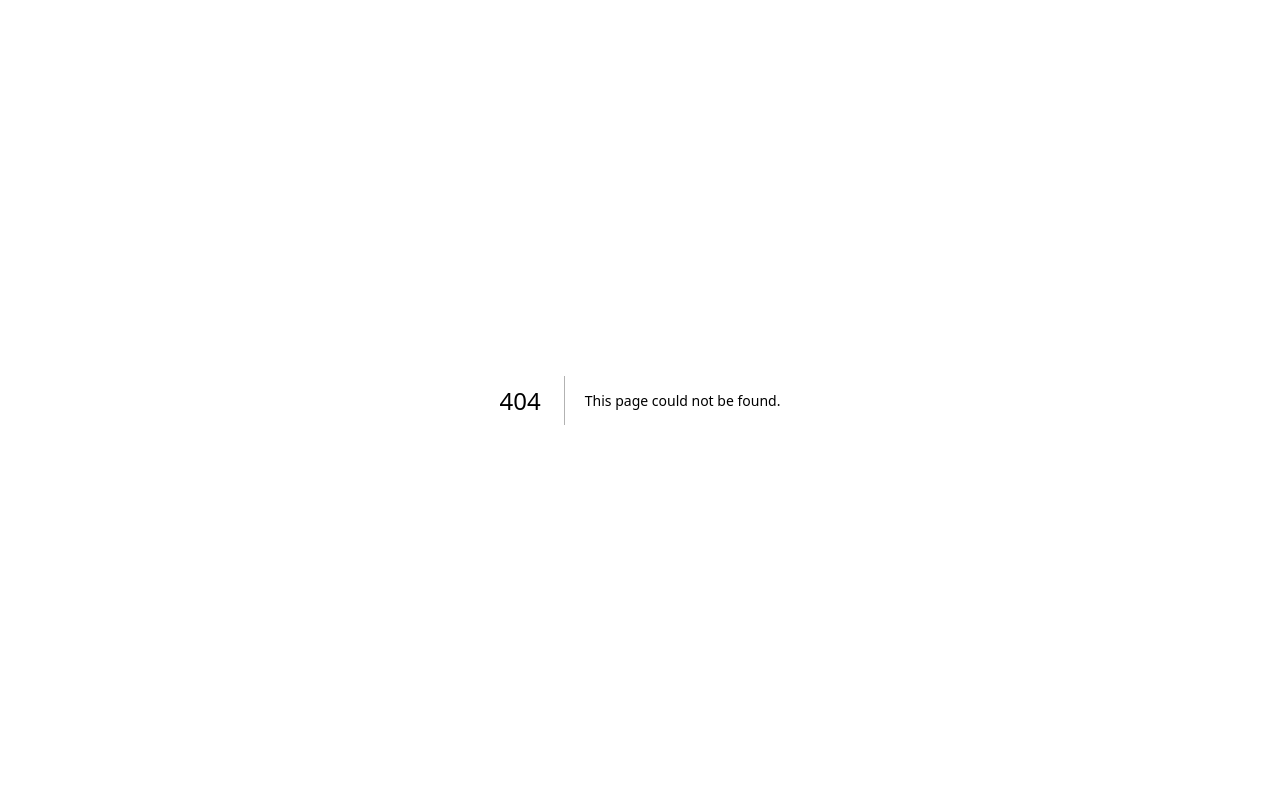
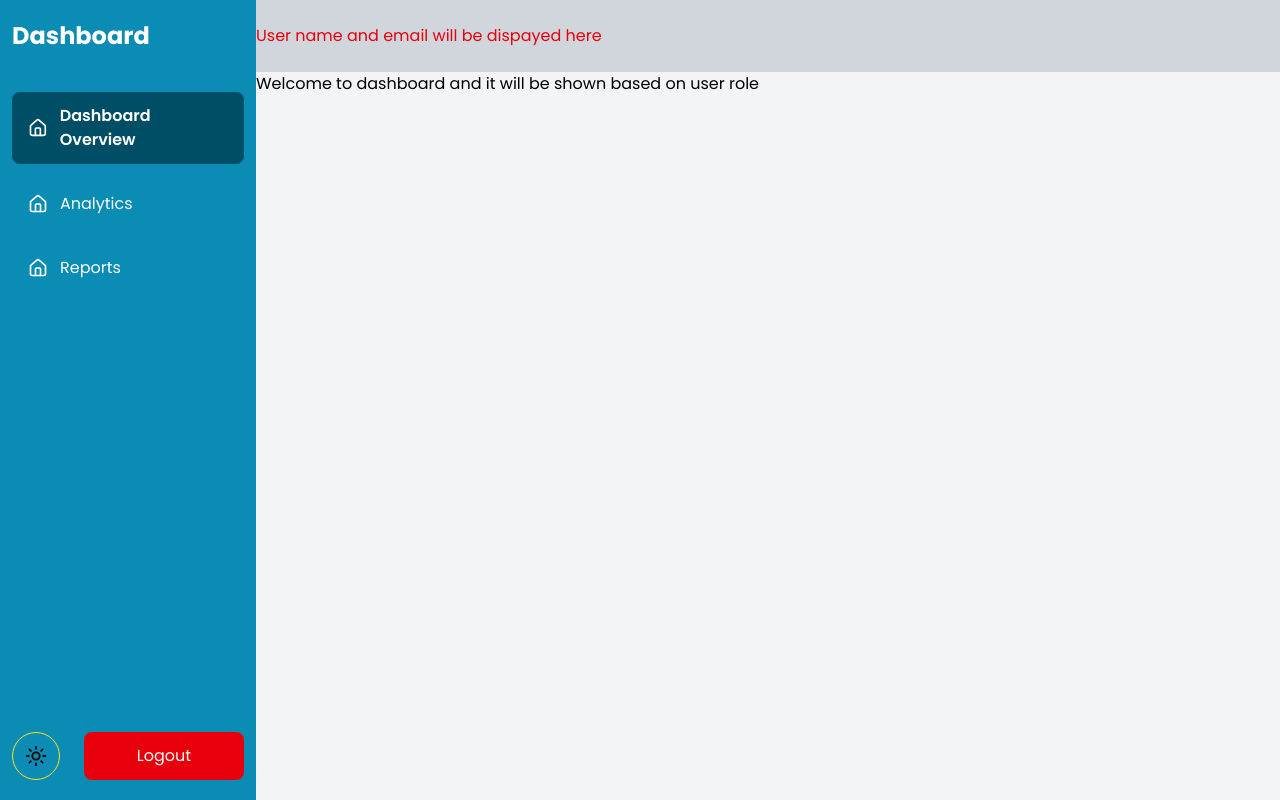
Before and after one commit to khalidhossain5000/biker-zone-next-js-project, a Next.js app: page /dashboard in a window 1280 px wide. Before the commit this address had no page. Built offline with nearby package versions, Linux system fonts and the light colour scheme.

Commit message:
dashboard layout addedd for large device with sidebar

```diff
--- a/app/(auth)/register/page.js
+++ b/app/(auth)/register/page.js
@@ -8,6 +8,7 @@ import { useTheme } from "next-themes";
 import Link from "next/link";
 import SocialLogin from "@/components/(Global)/SocialLogin/SocialLogin";
 import axios from "axios";
+import toast from "react-hot-toast";
 
 const Register = () => {
   const { theme } = useTheme();
@@ -16,9 +17,10 @@ const Register = () => {
     const name = e.target.name.value;
     const email = e.target.email.value;
     const password = e.target.password.value;
-    const res=await axios.post('api/auth/register',{name,email,password})
+    const res=await axios.post('api/auth/register',{name,email,password,role:'user'})
     alert("success register",)
     console.log('this is res',res);
+    toast.success("user registered successfully")
 
   };
   return (
--- a/app/api/auth/register/route.js
+++ b/app/api/auth/register/route.js
@@ -1,11 +1,10 @@
-
 import { getUsersCollection } from "@/lib/dbcollections";
 import { hash } from "bcryptjs";
 
 export async function POST(req) {
   // Extract data from the request body
-  const { name, email, password } = await req.json();
-console.log(name,email,password,req.json ,'this is req hjsib fuke');
+  const { name, email, password, role } = await req.json();
+  console.log(req.json, "this is req hjsib fuke");
   // Connect to the MongoDB 'users' collection
   const usersCollection = await getUsersCollection();
 
@@ -19,14 +18,14 @@ console.log(name,email,password,req.json ,'this is req hjsib fuke');
   const hashedPassword = await hash(password, 10);
 
   //  Insert the new user into the database
-  console.log(name,email,password,'frm route register js file here ')
+
   await usersCollection.insertOne({
     name,
     email,
     password: hashedPassword,
+    role,
     provider: "credentials",
   });
-
 
   //  Return a success message
   return Response.json({ message: "User created successfully" });
--- /dev/null
+++ b/app/dashboard/layout.js
@@ -0,0 +1,27 @@
+
+import DashboardSidebar from "@/components/Dashboard/layout/DashboardSidebar";
+import React from "react";
+
+
+export const metadata = {
+  title: "Dashboard",
+  description: "This is the dashboard layout",
+};
+
+export default function DashboardLayout({ children }) {
+  return (
+    <div className="min-h-screen flex">
+      {/* Sidebar */}
+      <aside className="">
+       <DashboardSidebar/>
+
+      </aside>
+
+      {/* Main Content */}
+      <main className="flex-1 bg-gray-100">
+        <h2 className="text-red-600 bg-gray-300 py-6">User name and email will be dispayed here</h2>
+        {children}
+      </main>
+    </div>
+  );
+}
--- /dev/null
+++ b/app/dashboard/page.js
@@ -0,0 +1,11 @@
+import React from 'react';
+
+const DashboardHomePage = () => {
+    return (
+        <div>
+            <h2>Welcome to dashboard and it will be shown based on user role</h2>
+        </div>
+    );
+};
+
+export default DashboardHomePage;
--- /dev/null
+++ b/components/Dashboard/layout/DashboardSidebar.jsx
@@ -0,0 +1,68 @@
+"use client";
+import { House } from "lucide-react";
+import React from "react";
+import Link from "next/link";
+import { usePathname } from "next/navigation";
+import { ModeToggle } from "@/components/(Global)/Theme/ThemeToggle";
+import { signOut } from "next-auth/react";
+
+const DashboardSidebar = () => {
+  const pathname = usePathname();
+
+  const sidebarRoutes = [
+    {
+      name: "Dashboard Overview",
+      path: "/dashboard",
+      icon: <House className="w-5 h-5" />,
+    },
+    {
+      name: "Analytics",
+      path: "/dashboard/analytics",
+      icon: <House className="w-5 h-5" />,
+    },
+    {
+      name: "Reports",
+      path: "/dashboard/reports",
+      icon: <House className="w-5 h-5" />,
+    },
+  ];
+
+  return (
+    <aside className="hidden lg:flex lg:flex-col lg:w-64 lg:h-screen bg-[#0a8cb4] dark:bg-[#004e66] text-white justify-between px-3 py-5">
+      {/* Top Routes */}
+      <div className=" flex flex-col gap-4">
+        <h2 className="text-2xl font-bold mb-6">Dashboard</h2>
+        {sidebarRoutes.map((route, idx) => {
+          const isActive = pathname === route.path;
+          return (
+            <Link
+              key={idx}
+              href={route.path}
+              className={`flex items-center gap-3 px-4 py-3 rounded-lg transition-colors ${
+                isActive
+                  ? "bg-[#004e66] dark:bg-[#0a8cb4] text-white font-semibold"
+                  : "hover:bg-gray-800"
+              }`}
+            >
+              {route.icon}
+              <span>{route.name}</span>
+            </Link>
+          );
+        })}
+      </div>
+
+      {/* Bottom Logout */}
+      <div className="flex items-center gap-6">
+        <ModeToggle />
+        <button
+          onClick={() => signOut({ callbackUrl: "/" })}
+          className=" w-full px-4 py-3 rounded-lg bg-red-600 hover:bg-red-700 transition-colors font-medium dark:bg-green-500 cursor-pointer"
+        >
+          Logout
+        </button>
+      </div>
+    </aside>
+  );
+};
+
+export default DashboardSidebar;
```
